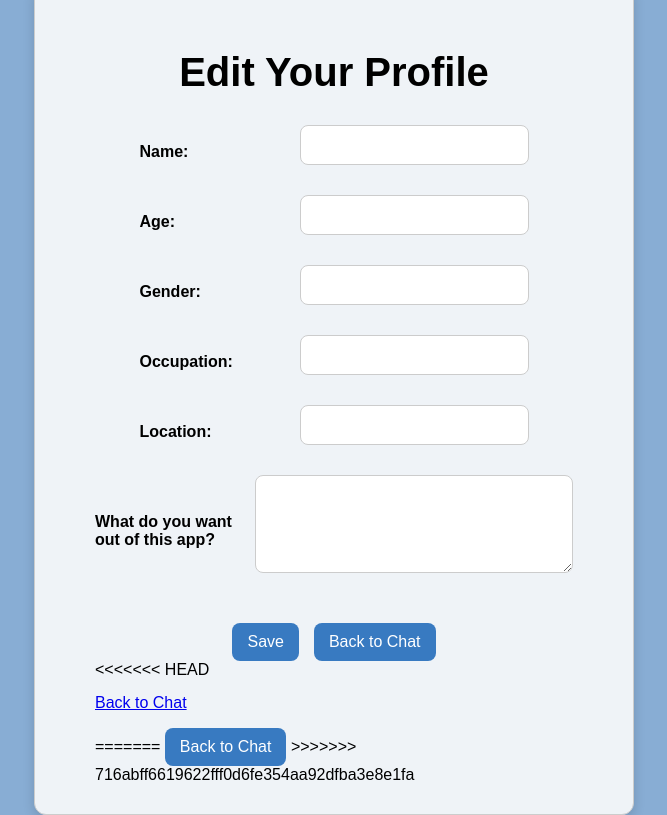
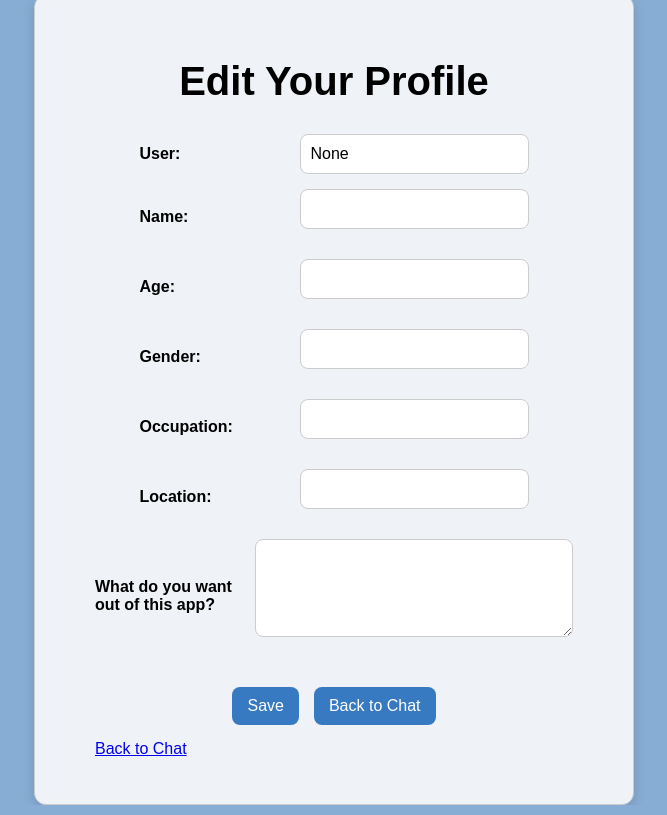
Before and after one commit to ayank674/therapistAI, a Flask app: page /edit-profile in a window 1280 px wide. Shown: the whole page, without its empty margins (306-973 px from the left). Run offline with Flask 3, Linux system fonts and the light colour scheme; parts of the project's set-up code (start-up, migrations or seed data) failed here and were passed over.

Commit message:
fixed db

```diff
--- a/app.py
+++ b/app.py
@@ -9,20 +9,22 @@
 
 @app.route('/')
 def main():
-   return render_template('login.html', username = "Ethan")
+   return render_template('login.html')
 
 @app.route('/login', methods=['POST','GET'])
 def login():
+   if request.method != 'POST':
+    return render_template('login.html')
    user = request.form.get("username")
    password = request.form.get("password")
    if not db.check_user(user,password):
     return render_template('login.html')
-   return render_template("index.html")
+   return render_template("index.html", user=user)
 
 
 @app.route('/chat',methods=['POST','GET'])
 def chat():
-    return render_template('index.html')
+    return render_template('index.html', request.args.get('user'))
 
 @app.route('/get')
 def get():
@@ -30,7 +32,12 @@
 
 @app.route('/edit-profile',methods=['POST','GET'])
 def editProfile():
-    return render_template('edit-profile.html')
+    if request.method == 'POST':
+        db.update_demographics(request.form.get('user'),request.form.get('name'),request.form.get('age'),
+                            request.form.get('gender'),request.form.get('location'),request.form.get('occupation'),
+                            request.form.get('expectations'))
+        return render_template('index.html', request.form.get('user'))
+    return render_template('edit-profile.html', user = request.form.get('user'))
 
 
 @app.route('/greet',methods=['GET'])
--- a/backend/db_formation.py
+++ b/backend/db_formation.py
@@ -53,12 +53,12 @@
 
         self.conn.commit()
 
-    def update_demographics(self, user_id: str, password: str, name: str, age: int, gender: str, location: str = None, occupation: str = None, expectations: str = None):
+    def update_demographics(self, user_id: str, name: str, age: int, gender: str, location: str = None, occupation: str = None, expectations: str = None):
         self.cursor.execute("""
             UPDATE demographics
-            SET password = %s, name = %s, age = %s, gender = %s, location = %s, occupation = %s, expectations = %s
+            SET name = %s, age = %s, gender = %s, location = %s, occupation = %s, expectations = %s
             WHERE user_id = %s;
-        """, (password, name, age, gender, location, occupation, expectations, user_id))
+        """, (name, age, gender, location, occupation, expectations, user_id))
 
         self.conn.commit()
 
--- a/static/script.js
+++ b/static/script.js
@@ -38,3 +38,8 @@
 $("#buttonInput").click(function() {
     getResponse();
 });
+
+$("#topRightBtn").click( function() {
+    let user = $("#user").text;
+    $.get("/edit-profile", {user: user})
+});
--- a/templates/edit-profile.html
+++ b/templates/edit-profile.html
@@ -8,6 +8,10 @@
     <div class="editContainer">
         <h2>Edit Your Profile</h2>
         <form method="POST" action="/edit-profile" class="loginForm">
+            <div class="editRow">
+                <label for="name">User:</label>
+                <input type="text" id="user" name="user" value={{user}}>
+            </div>
             <div class="editRow">
                 <label for="name">Name:</label>
                 <input type="text" id="name" name="name" value=>
@@ -38,13 +42,9 @@
                 <button type="button" id="backToChat" onclick="window.location.href='/'">Back to Chat</button>
             </div>
         </form>
-<<<<<<< HEAD
         <p style="margin-top: 15px;">
             <a href="/chat">Back to Chat</a>
         </p>
-=======
-        <button id="buttonInput" class="btn" onclick="window.location.href='/'">Back to Chat</button>
->>>>>>> 716abff6619622fff0d6fe354aa92dfba3e8e1fa
     </div>
 </body>
 </html>
--- a/templates/index.html
+++ b/templates/index.html
@@ -16,8 +16,8 @@
             <button id="buttonInput">Send</button>
         </div>
     </div>
-    <p class="loggedUser">Logged in as: <strong>{{ username }}</strong></p>
-    <button id="topRightBtn" class="btn" onclick="window.location.href='/edit-profile'">Edit Profile</button>
+    <p class="loggedUser">Logged in as: <strong id="user">{{ username }}</strong></p>
+    <button id="topRightBtn" class="btn">Edit Profile</button>
     <script src="../static/script.js"></script>
 </body>
 </html>
```
